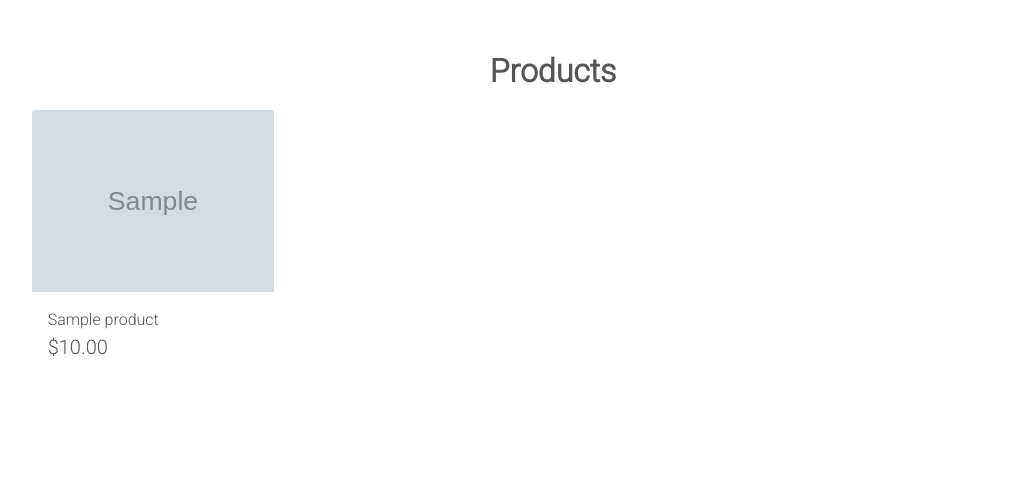
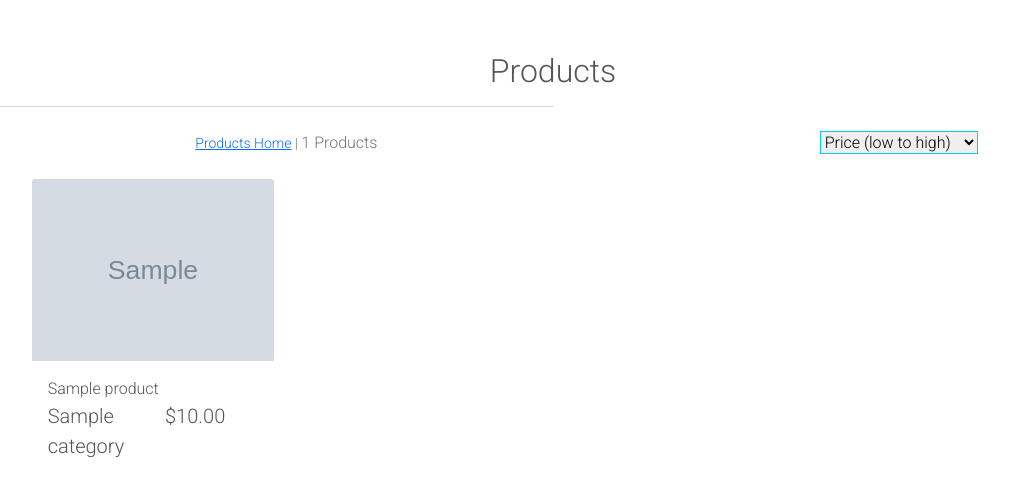
Before and after one commit to PillowFishSticks/Kassie-MS4, a Django app: a page that uses products/templates/products/products.html in a window 1280 px wide. Shown: the part 128-625 px from the top of the page, without its empty margins (87-1096 px from the left). Run offline with Django 3.2, Linux system fonts and the light colour scheme; tables that the repository leaves empty hold one stand-in row (values such as "Sample post"); grey boxes marked "Sample" are stand-in pictures; some libraries are stand-ins or nearby versions.

Commit message:
add sorting and product count to product page

```diff
--- a/products/templates/products/product_detail.html
+++ b/products/templates/products/product_detail.html
@@ -29,6 +29,7 @@
             <div class="col-12 col-md-6 col-lg-4">
                 <div class="product-details-container mb-5 mt-md-5">
                     <p class="mb-0">{{ product.name }}</p>
+                    <p class="lead mb-0 text-left font-weight-bold">{{ product.category.friendly_name }}</p>
                     <p class="lead mb-0 text-left font-weight-bold">${{ product.price }}</p>
                     <p class="mt-3">{{ product.description }}</p>
                     <p class="mt-3">{{ product.dimensions }}</p>
--- a/products/templates/products/products.html
+++ b/products/templates/products/products.html
@@ -14,12 +14,42 @@
 <div class="container-fluid">
     <div class="row">
         <div class="col text-center mt-3">
-                <h2 class="logo-font"><strong>Products</strong></h2>
+            <h2 class="logo-font">Products</h2>
+            {% for c in current_categories %}
+                <a class="category-badge text-decoration-none" href="{% url 'products' %}?category={{ c.name }}">
+                    <span class="p-2 mt-2 badge badge-white text-black rounded-0 border border-dark">{{ c.friendly_name }}</span>
+                </a>
+            {% endfor %}
+            <hr class="w-50 mb-1">
         </div>
     </div>
     <div class="row">
         <div class="product-container col-10 offset-1">
-                <div class="row mt-1 mb-2"></div>
+            <div class="row mt-1 mb-2">
+                <div class="col-12 col-md-6 my-auto order-md-last d-flex justify-content-center justify-content-md-end">
+                    <div class="sort-select-wrapper w-50">
+                        <select id="sort-selector" class="custom-select custom-select-sm rounded-0 border border-{% if current_sorting != 'None_None' %}info{% else %}black{% endif %}">
+                            <option value="reset" {% if current_sorting == 'None_None' %}selected{% endif %}>Sort by...</option>
+                            <option value="price_asc" {% if current_sorting == 'price_asc' %}selected{% endif %}>Price (low to high)</option>
+                            <option value="price_desc" {% if current_sorting == 'price_desc' %}selected{% endif %}>Price (high to low)</option>
+                            <option value="rating_asc" {% if current_sorting == 'rating_asc' %}selected{% endif %}>Rating (low to high)</option>
+                            <option value="rating_desc" {% if current_sorting == 'rating_desc' %}selected{% endif %}>Rating (high to low)</option>
+                            <option value="name_asc" {% if current_sorting == 'name_asc' %}selected{% endif %}>Name (A-Z)</option>
+                            <option value="name_desc" {% if current_sorting == 'name_desc' %}selected{% endif %}>Name (Z-A)</option>
+                            <option value="category_asc" {% if current_sorting == 'category_asc' %}selected{% endif %}>Category (A-Z)</option>
+                            <option value="category_desc" {% if current_sorting == 'category_desc' %}selected{% endif %}>Category (Z-A)</option>
+                        </select>
+                    </div>
+                </div>
+                <div class="col-12 col-md-6 order-md-first">
+                    <p class="text-muted mt-3 text-center text-md-left">
+                        {% if search_term or current_categories or current_sorting != 'None_None' %}
+                            <span class="small"><a href="{% url 'products' %}">Products Home</a> | </span>
+                        {% endif %}
+                        {{ products|length }} Products{% if search_term %} found for <strong>"{{ search_term }}"</strong>{% endif %}
+                    </p>
+                </div>
+            </div>
                 <div class="row">
                     {% for product in products %}
                         <div class="col-sm-6 col-md-6 col-lg-4 col-xl-3">
@@ -38,6 +68,11 @@
                                 </div>
                                 <div class="card-footer bg-white pt-0 border-0 text-left">
                                     <div class="row">
+                                        {% if product.category %}
+                                        <div class="col">
+                                            <p class="lead mb-0 text-left font-weight-bold">{{ product.category.friendly_name }}</p>
+                                        </div>
+                                        {% endif %}
                                         <div class="col">
                                             <p class="lead mb-0 text-left font-weight-bold">${{ product.price }}</p>
                                         </div>
--- a/products/views.py
+++ b/products/views.py
@@ -21,7 +21,8 @@ def all_products(request):
             if sortkey == 'name':
                 sortkey = 'lower_name'
                 products = products.annotate(lower_name=Lower('name'))
-
+            if sortkey == 'category':
+                sortkey = 'category__name'
             if 'direction' in request.GET:
                 direction = request.GET['direction']
                 if direction == 'desc':
--- a/static/css/base.css
+++ b/static/css/base.css
@@ -75,6 +75,13 @@ body {
     color: white;
 }
 
+
+/* products badeges */
+
+a.category-badge > span.badge:hover {
+    background: black !important;
+    color: white !important;
+}
 /* -------------------------------- Media Queries */
 
 /* Slightly larger container on xl screens */
```
Lines whose indentation alone changed are shown as unchanged.
